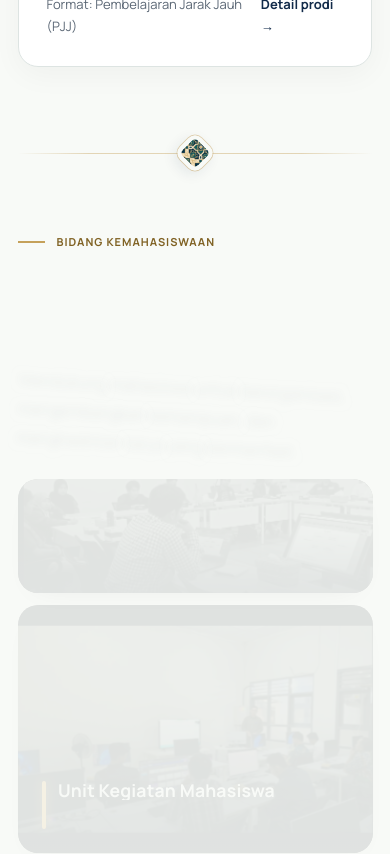
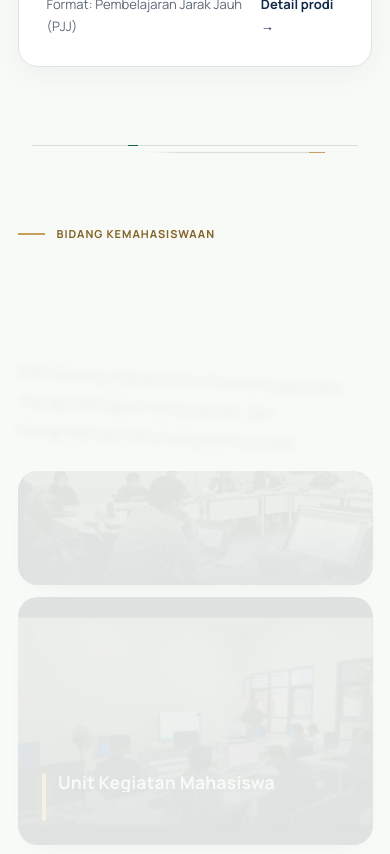
Before and after one commit to Admrlrdj/eduportal-sibermu, a Next.js app: page / in a window 390 px wide. Shown: the part 5420-6274 px from the top of the page. Built offline with nearby package versions, Linux system fonts and the light colour scheme.

Commit message:
Refine section dividers

```diff
--- a/app/globals.css
+++ b/app/globals.css
@@ -475,9 +475,20 @@ button:disabled { cursor: default; }
 .dialog-actions { border-top: 1px solid var(--line); padding-top: 23px; margin-top: 25px; display: flex; gap: 12px; flex-wrap: wrap; }
 .sr-only { position: absolute; width: 1px; height: 1px; padding: 0; margin: -1px; overflow: hidden; clip: rect(0,0,0,0); white-space: nowrap; border: 0; }
 
-.section-divider { position: relative; width: min(1240px, 91%); height: 32px; margin: 24px auto; }
-.section-divider::before { content: ''; position: absolute; top: 50%; left: 0; right: 0; height: 1px; background: linear-gradient(90deg, transparent, #c5a15b6b 20%, #c5a15b6b 80%, transparent); }
-.section-divider::after { content: ''; position: absolute; top: 50%; left: 50%; width: 26px; aspect-ratio: 1; border: 5px solid var(--ivory); border-radius: 9px; background: url('/images/islamic-pattern.webp') center / 78px auto; box-shadow: 0 0 0 1px #c5a15b73, 0 5px 14px #122b4a17; transform: translate(-50%, -50%) rotate(45deg); }
+.section-divider { position: relative; width: min(1240px, 91%); height: 24px; margin: 22px auto; overflow: hidden; }
+.section-divider::before,
+.section-divider::after { content: ''; position: absolute; height: 1px; }
+.section-divider::before {
+  top: 8px;
+  inset-inline: 0;
+  background: linear-gradient(90deg, transparent 0 4%, #d8dedb 4% 31%, var(--green) 31% 34%, #d8dedb 34% 96%, transparent 96% 100%);
+}
+.section-divider::after {
+  right: 7%;
+  bottom: 8px;
+  width: 46%;
+  background: linear-gradient(90deg, transparent, #d8dedb 14% 76%, var(--gold) 76% 84%, transparent 84%);
+}
 
 .page-intro {
   position: fixed;
@@ -655,8 +666,9 @@ button:disabled { cursor: default; }
   .info-dialog { padding: 24px; }
   .info-dialog h2 { font-size: 26px; }
   .aik-pattern-tile { width: 150px; left: -24px; bottom: -9px; }
-  .section-divider { height: 28px; margin-block: 12px; }
-  .section-divider::after { width: 22px; border-width: 4px; }
+  .section-divider { height: 20px; margin-block: 12px; }
+  .section-divider::before { top: 6px; }
+  .section-divider::after { right: 4%; bottom: 6px; width: 58%; }
   .page-intro strong { font-size: 30px; }
 }
 @media (prefers-reduced-motion: reduce) {
```
